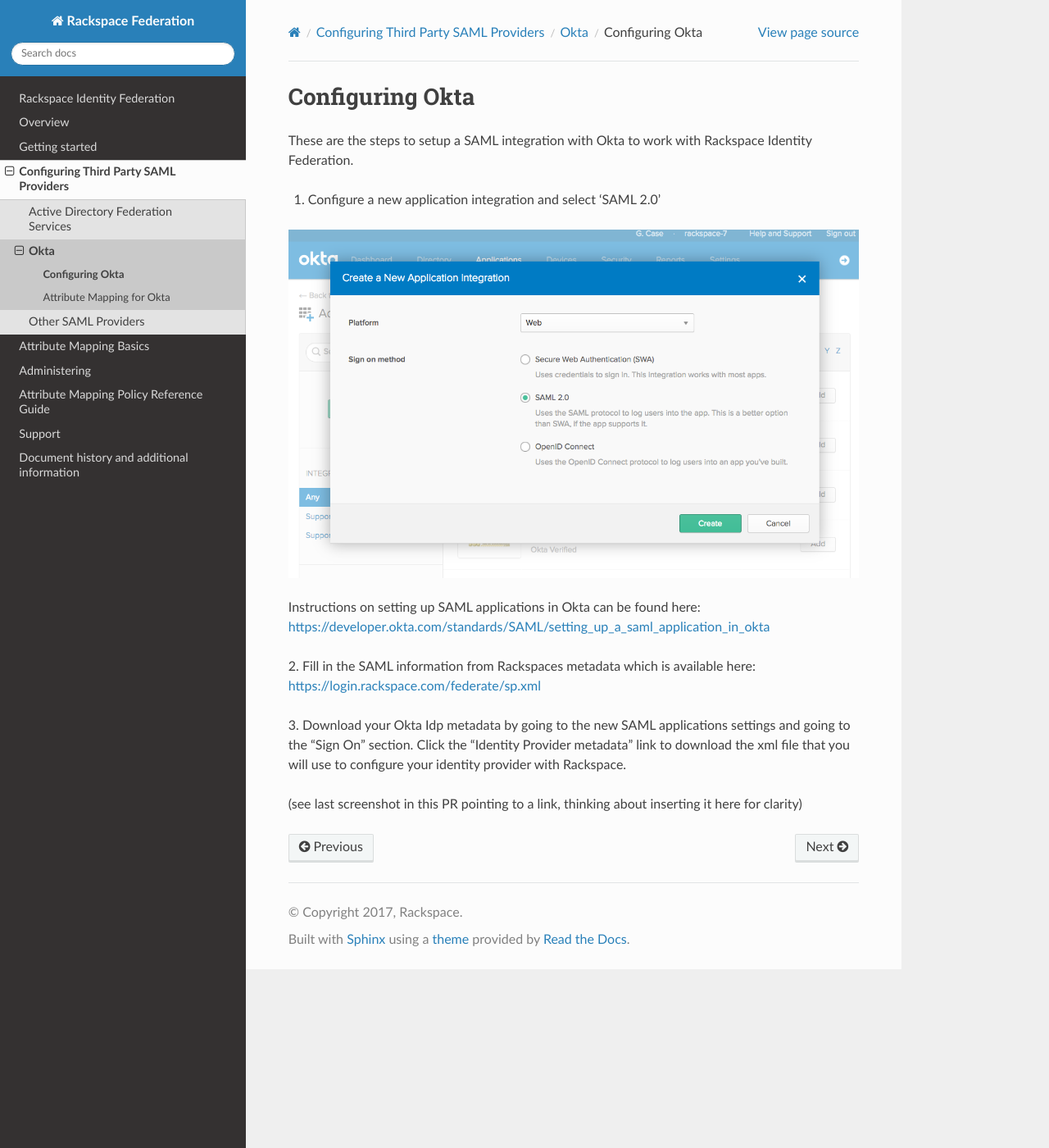
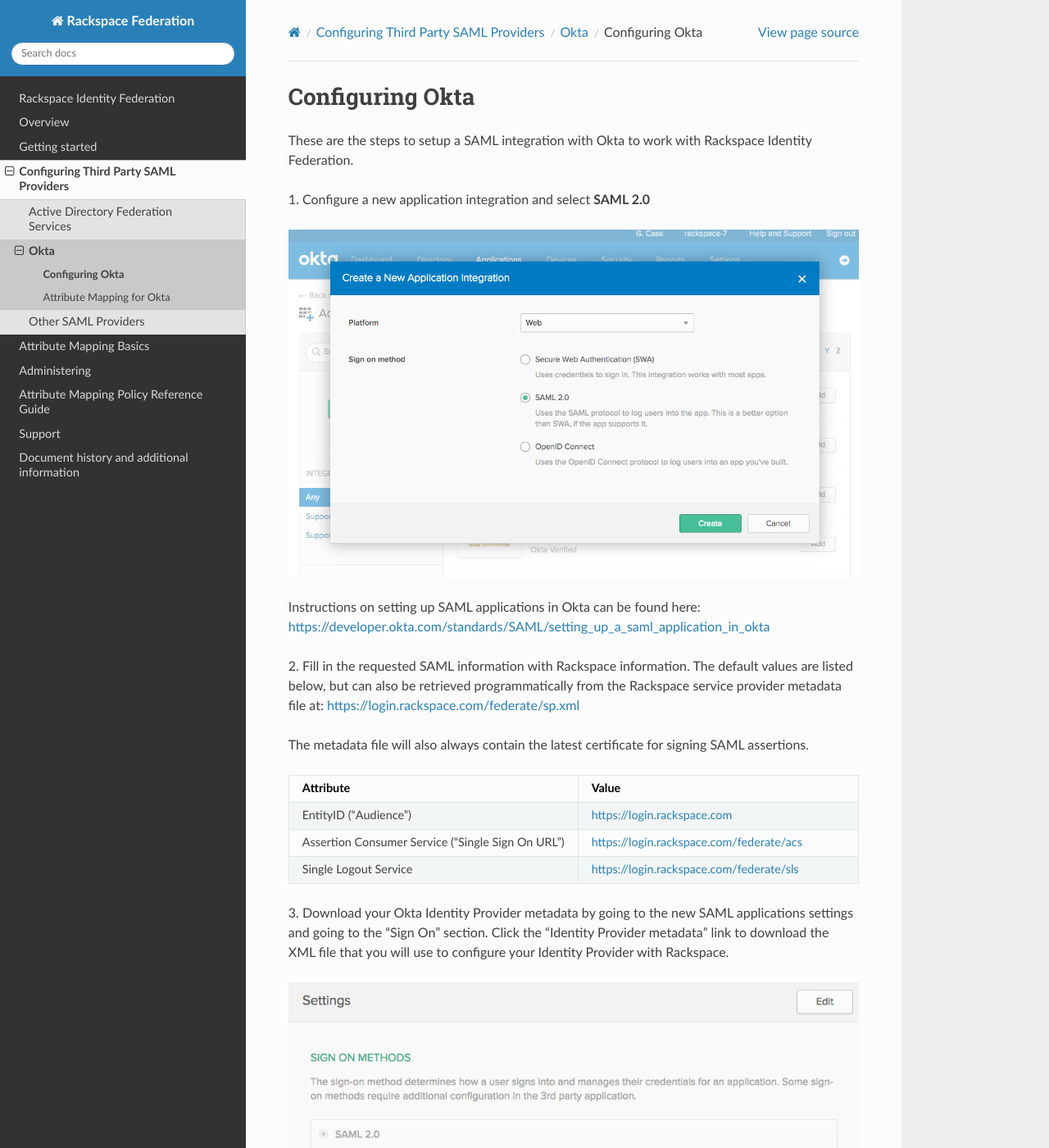
Before and after one commit to rackerlabs/docs-rackspace-federation, a Sphinx documentation site: the page built from doc/config-3p-saml/config-okta/okta-setup.rst, in a window 1280 px wide and 1400 px high. Shown: the whole window at 82% size. Built offline with Sphinx 7.4.7 and the Read the Docs theme 2.0.0, drawn with Linux system fonts in a browser that asks for light colours; the version number could not be read and is left out.

Commit message:
Okta updates and prep

```diff
--- a/doc/attribmapping-basics/required-mapping.rst
+++ b/doc/attribmapping-basics/required-mapping.rst
@@ -4,7 +4,6 @@
 Required SAML Attributes and Mapping Example
 ============================================
 
-.. Define |product name| in conf.py
 
 Required Values
 ~~~~~~~~~~~~~~~
--- a/doc/config-3p-saml/config-okta/okta-setup.rst
+++ b/doc/config-3p-saml/config-okta/okta-setup.rst
@@ -8,24 +8,47 @@
 |service|.
 
 
-1. Configure a new application integration and select 'SAML 2.0'
-
+1. Configure a new application integration and select
+**SAML 2.0**
 
 .. image:: create_app_1.png
-
 
 Instructions on setting up SAML applications in Okta can be found here:
 https://developer.okta.com/standards/SAML/setting_up_a_saml_application_in_okta
 
 
-2. Fill in the SAML information from Rackspaces metadata which is available
-here: https://login.rackspace.com/federate/sp.xml
 
 
-3. Download your Okta Idp metadata by going to the new SAML applications
+
+2. Fill in the requested SAML information with Rackspace information.
+The default values are listed below, but can also be retrieved programmatically
+from the Rackspace service provider metadata file at:
+`https://login.rackspace.com/federate/sp.xml
+<https:login.rackspace.com/federate/sp.xml>`_
+
+The metadata file will also always contain the latest certificate for signing
+SAML assertions.
+
+.. list-table::
+   :widths: 30 70
+   :header-rows: 1
+
+   * - Attribute
+     - Value
+   * - EntityID ("Audience")
+     - https://login.rackspace.com
+   * - Assertion Consumer Service
+       ("Single Sign On URL")
+     - https://login.rackspace.com/federate/acs
+   * - Single Logout Service
+     - https://login.rackspace.com/federate/sls
+
+
+
+
+3. Download your Okta |idp| metadata by going to the new SAML applications
 settings and going to the "Sign On" section. Click the "Identity Provider
-metadata" link to download the xml file that you will use to configure your
-identity provider with Rackspace.
+metadata" link to download the XML file that you will use to configure your
+|idp| with Rackspace.
 
-(see last screenshot in this PR pointing to a link, thinking about inserting it
-here for clarity)
+.. image:: idp_metadata.png
```
Also changed, not shown: doc/config-3p-saml/config-okta/okta-attribmapping.rst (+9 -17 lines).
